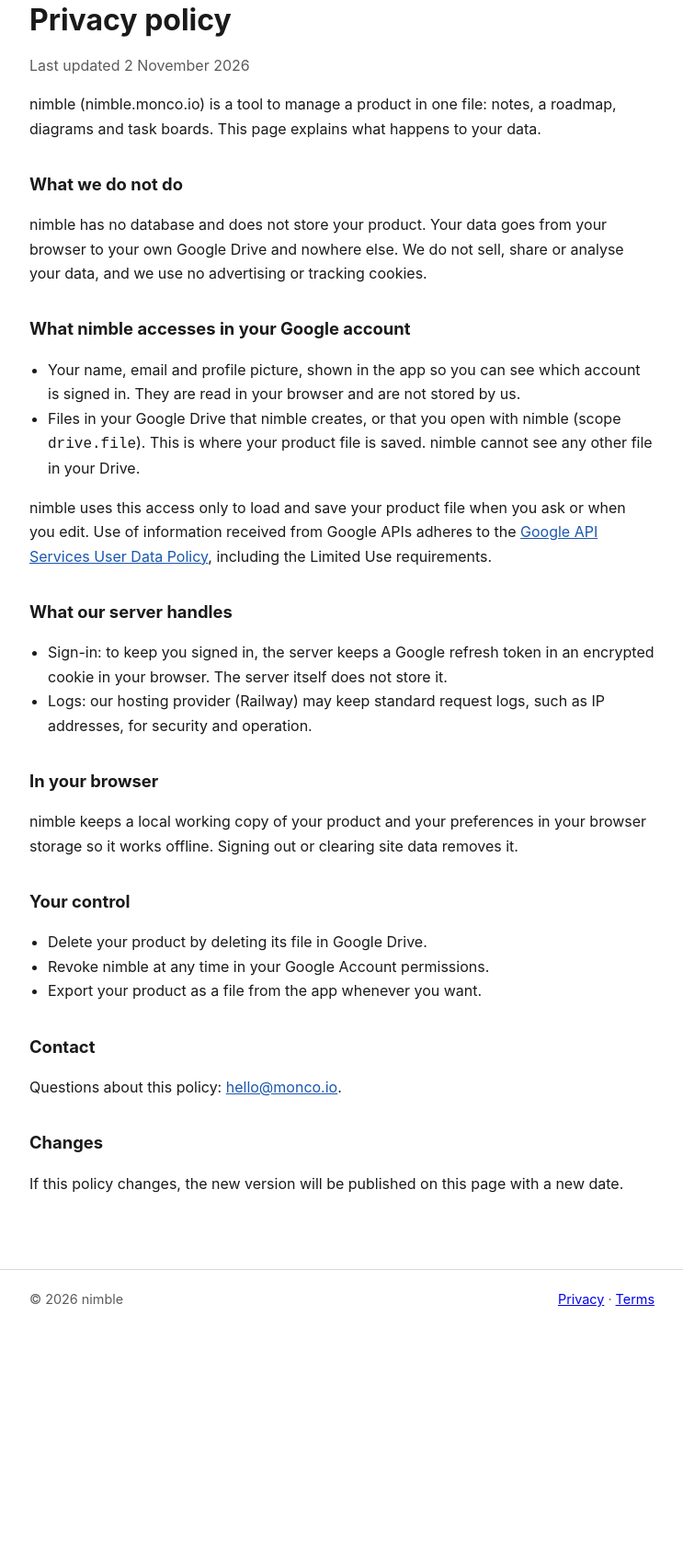
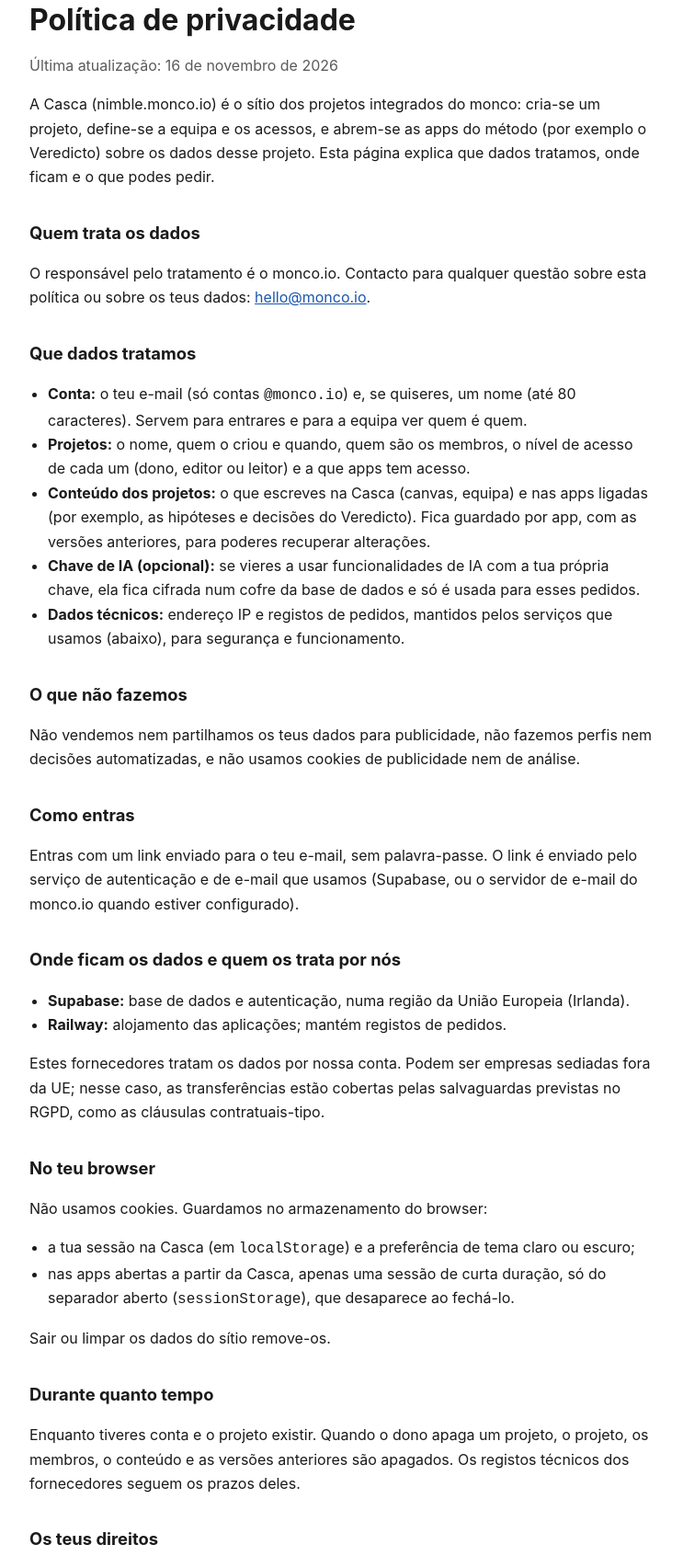
Before and after one commit to dferreiramarques/nimble, a website: page app/privacy.html in a window 1280 px wide. Shown: the part 100-1792 px from the top of the page at 92% size, without its empty margins (268-1011 px from the left). Before the commit the page ends 1565 px from the top, so only its background shows below. Drawn offline with Linux system fonts and the light colour scheme.

Commit message:
Privacidade e termos da Casca: reescritos (Supabase, e-mail, sem Google Drive)
Os textos antigos descreviam o produto anterior (sem base de dados, dados no Google Drive, login Google).
Agora descrevem o que a Casca faz: login por link de e-mail, dados no Supabase (UE), registos no Railway,
sessão no localStorage/sessionStorage, direitos e eliminação da conta.

Co-Authored-By: Claude Sonnet 5.5 <noreply@anthropic.com>

```diff
--- a/app/privacy.html
+++ b/app/privacy.html
@@ -1,9 +1,9 @@
 <!DOCTYPE html>
-<html lang="en">
+<html lang="pt-PT">
 <head>
   <meta charset="UTF-8" />
   <meta name="viewport" content="width=device-width, initial-scale=1.0" />
-  <title>Privacy policy — nimble</title>
+  <title>Política de privacidade — nimble</title>
   <link rel="stylesheet" href="/legal.css" />
 </head>
 <body>
@@ -14,48 +14,58 @@
   </header>
 
   <main class="wrap doc">
-    <h1>Privacy policy</h1>
-    <p class="muted">Last updated 2 November 2026</p>
+    <h1>Política de privacidade</h1>
+    <p class="muted">Última atualização: 16 de novembro de 2026</p>
 
-    <p>nimble (nimble.monco.io) is a tool to manage a product in one file: notes, a roadmap, diagrams and task boards. This page explains what happens to your data.</p>
+    <p>A Casca (nimble.monco.io) é o sítio dos projetos integrados do monco: cria-se um projeto, define-se a equipa e os acessos, e abrem-se as apps do método (por exemplo o Veredicto) sobre os dados desse projeto. Esta página explica que dados tratamos, onde ficam e o que podes pedir.</p>
 
-    <h2>What we do not do</h2>
-    <p>nimble has no database and does not store your product. Your data goes from your browser to your own Google Drive and nowhere else. We do not sell, share or analyse your data, and we use no advertising or tracking cookies.</p>
+    <h2>Quem trata os dados</h2>
+    <p>O responsável pelo tratamento é o monco.io. Contacto para qualquer questão sobre esta política ou sobre os teus dados: <a href="mailto:hello@monco.io">hello@monco.io</a>.</p>
 
-    <h2>What nimble accesses in your Google account</h2>
+    <h2>Que dados tratamos</h2>
     <ul>
-      <li>Your name, email and profile picture, shown in the app so you can see which account is signed in. They are read in your browser and are not stored by us.</li>
-      <li>Files in your Google Drive that nimble creates, or that you open with nimble (scope <code>drive.file</code>). This is where your product file is saved. nimble cannot see any other file in your Drive.</li>
-    </ul>
-    <p>nimble uses this access only to load and save your product file when you ask or when you edit. Use of information received from Google APIs adheres to the <a href="https://developers.google.com/terms/api-services-user-data-policy">Google API Services User Data Policy</a>, including the Limited Use requirements.</p>
-
-    <h2>What our server handles</h2>
-    <ul>
-      <li>Sign-in: to keep you signed in, the server keeps a Google refresh token in an encrypted cookie in your browser. The server itself does not store it.</li>
-      <li>Logs: our hosting provider (Railway) may keep standard request logs, such as IP addresses, for security and operation.</li>
+      <li><strong>Conta:</strong> o teu e-mail (só contas <code>@monco.io</code>) e, se quiseres, um nome (até 80 caracteres). Servem para entrares e para a equipa ver quem é quem.</li>
+      <li><strong>Projetos:</strong> o nome, quem o criou e quando, quem são os membros, o nível de acesso de cada um (dono, editor ou leitor) e a que apps tem acesso.</li>
+      <li><strong>Conteúdo dos projetos:</strong> o que escreves na Casca (canvas, equipa) e nas apps ligadas (por exemplo, as hipóteses e decisões do Veredicto). Fica guardado por app, com as versões anteriores, para poderes recuperar alterações.</li>
+      <li><strong>Chave de IA (opcional):</strong> se vieres a usar funcionalidades de IA com a tua própria chave, ela fica cifrada num cofre da base de dados e só é usada para esses pedidos.</li>
+      <li><strong>Dados técnicos:</strong> endereço IP e registos de pedidos, mantidos pelos serviços que usamos (abaixo), para segurança e funcionamento.</li>
     </ul>
 
-    <h2>In your browser</h2>
-    <p>nimble keeps a local working copy of your product and your preferences in your browser storage so it works offline. Signing out or clearing site data removes it.</p>
+    <h2>O que não fazemos</h2>
+    <p>Não vendemos nem partilhamos os teus dados para publicidade, não fazemos perfis nem decisões automatizadas, e não usamos cookies de publicidade nem de análise.</p>
 
-    <h2>Your control</h2>
+    <h2>Como entras</h2>
+    <p>Entras com um link enviado para o teu e-mail, sem palavra-passe. O link é enviado pelo serviço de autenticação e de e-mail que usamos (Supabase, ou o servidor de e-mail do monco.io quando estiver configurado).</p>
+
+    <h2>Onde ficam os dados e quem os trata por nós</h2>
     <ul>
-      <li>Delete your product by deleting its file in Google Drive.</li>
-      <li>Revoke nimble at any time in your Google Account permissions.</li>
-      <li>Export your product as a file from the app whenever you want.</li>
+      <li><strong>Supabase:</strong> base de dados e autenticação, numa região da União Europeia (Irlanda).</li>
+      <li><strong>Railway:</strong> alojamento das aplicações; mantém registos de pedidos.</li>
     </ul>
+    <p>Estes fornecedores tratam os dados por nossa conta. Podem ser empresas sediadas fora da UE; nesse caso, as transferências estão cobertas pelas salvaguardas previstas no RGPD, como as cláusulas contratuais-tipo.</p>
 
-    <h2>Contact</h2>
-    <p>Questions about this policy: <a href="mailto:hello@monco.io">hello@monco.io</a>.</p>
+    <h2>No teu browser</h2>
+    <p>Não usamos cookies. Guardamos no armazenamento do browser:</p>
+    <ul>
+      <li>a tua sessão na Casca (em <code>localStorage</code>) e a preferência de tema claro ou escuro;</li>
+      <li>nas apps abertas a partir da Casca, apenas uma sessão de curta duração, só do separador aberto (<code>sessionStorage</code>), que desaparece ao fechá-lo.</li>
+    </ul>
+    <p>Sair ou limpar os dados do sítio remove-os.</p>
 
-    <h2>Changes</h2>
-    <p>If this policy changes, the new version will be published on this page with a new date.</p>
+    <h2>Durante quanto tempo</h2>
+    <p>Enquanto tiveres conta e o projeto existir. Quando o dono apaga um projeto, o projeto, os membros, o conteúdo e as versões anteriores são apagados. Os registos técnicos dos fornecedores seguem os prazos deles.</p>
+
+    <h2>Os teus direitos</h2>
+    <p>Podes pedir o acesso aos teus dados, a correção, a exportação (a Casca exporta cada projeto em JSON) e a eliminação da conta, escrevendo para <a href="mailto:hello@monco.io">hello@monco.io</a>. Para eliminar a conta, os projetos que criaste têm de ser apagados ou transferidos primeiro; tratamos disso contigo. Tens também o direito de apresentar queixa à autoridade de controlo (em Portugal, a CNPD).</p>
+
+    <h2>Alterações</h2>
+    <p>Se esta política mudar, a nova versão fica nesta página com uma nova data.</p>
   </main>
 
   <footer class="foot">
     <div class="wrap">
       <span>© 2026 nimble</span>
-      <span><a href="/privacy.html">Privacy</a> · <a href="/terms.html">Terms</a></span>
+      <span><a href="/privacy.html">Privacidade</a> · <a href="/terms.html">Termos</a></span>
     </div>
   </footer>
 </body>
```
Also changed, not shown: app/terms.html (+22 -22 lines).
